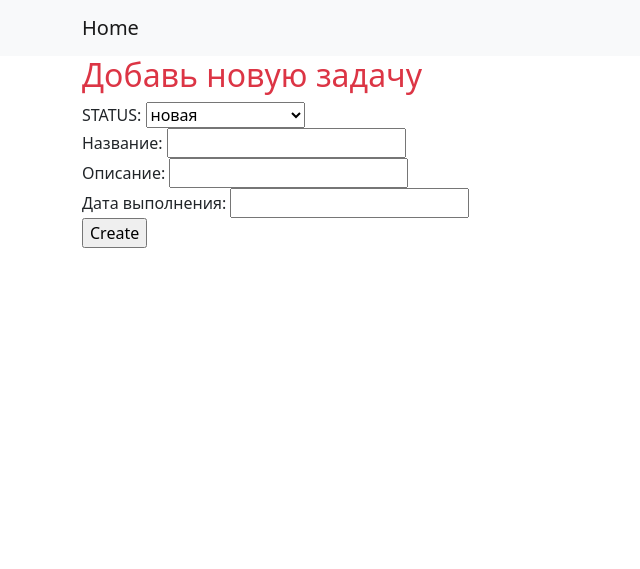
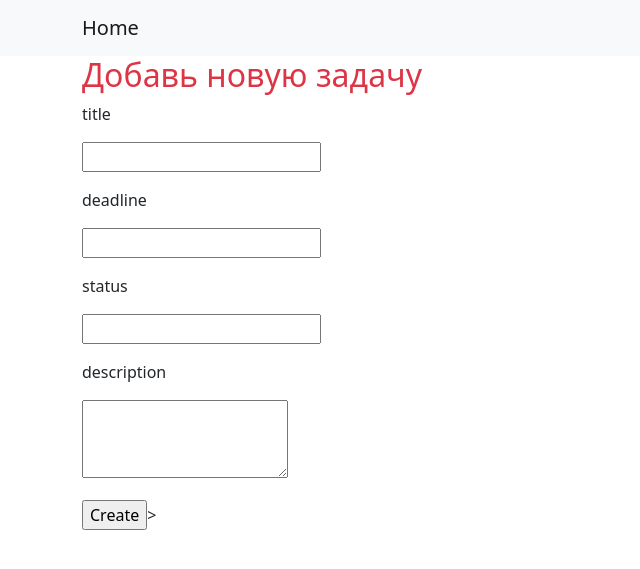
Before and after one commit to alina199826/my_to_do_list, a Django app: page /task/add/ in a window 1280 px wide. Shown: the top 569 px of the page, without its empty margins (0-640 px from the left). Run offline with Django 4.2, Linux system fonts and the light colour scheme.

Commit message:
реализовала формы из джанго, добавила их в "добавления" и "редактирования"

```diff
--- /dev/null
+++ b/source/webapp/forms.py
@@ -0,0 +1,9 @@
+from django import forms
+from django.forms import widgets
+
+
+class TaskForm(forms.Form):
+    title = forms.CharField(max_length=50, required=True, label='title')
+    deadline = forms.CharField(max_length=50, required=True, label='deadline')
+    status = forms.CharField(max_length=20, required=True, label='status')
+    description = forms.CharField(max_length=3000, required=True, label='description', widget=widgets.Textarea(attrs={"cols": 20, 'rows': 3}))
--- a/source/webapp/templates/partial/form.html
+++ b/source/webapp/templates/partial/form.html
@@ -1,19 +1,17 @@
-  {% csrf_token %}
-           <label>STATUS:</label>
-            <select name="status">
-                {% for value, status in statuses %}
-                    <option value="{{ value }}">{{ status }}</option>
-                {% endfor %}
-            </select>
-            <br>
-            <label>Название: </label>
-             <input type="text" name="title" value="{{ task.title }}"/>
-            <br>
-             <label>Описание: </label>
-             <input type="text" name="description" value="{{ task.description }}"/>
-            <br>
-            <label>Дата выполнения: </label>
-            <input type="text" name="deadline" value="{{ task.deadline }}"/>
-            <br>
+{% csrf_token %}
 
-<input type="submit" value="{{ button_text }}">
+{% for error in form.non_field_errors %}
+    <p class="text-danger">{{ error }}</p>
+{% endfor %}
+
+{% for field in form %}
+    <p><label for="{{ field.id_for_label }}">{{ field.label }}</label></p>
+    {% for error in field.errors %}
+        <p class="text-danger">{{ error }}</p>
+    {% endfor %}
+    <p>{{ field }}</p>
+{% endfor %}
+
+
+
+<input type="submit" value="{{ button_text }}"/>>
--- a/source/webapp/views.py
+++ b/source/webapp/views.py
@@ -1,5 +1,6 @@
 from django.shortcuts import render, redirect, get_object_or_404
 from webapp.models import Task, STATUS
+from webapp.forms import TaskForm
 
 
 def index_views(request):
@@ -15,26 +16,43 @@ def task_view(request, pk):
 
 def create_task(request):
     if request.method == "GET":
-        return render(request, "create.html", {'statuses': STATUS})
+        form = TaskForm()
+        return render(request, "create.html", {'form': form})
     elif request.method == "POST":
-        title = request.POST.get('title')
-        description = request.POST.get('description')
-        status = request.POST.get('status')
-        deadline = request.POST.get('deadline')
-        new_task = Task.objects.create(title=title, description=description,  status=status, deadline=deadline)
-        return redirect('view', pk=new_task.pk)
+        form = TaskForm(data=request.POST)
+        if form.is_valid():
+            new_task = Task.objects.create(
+                title=form.cleaned_data['title'],
+                description=form.cleaned_data['description'],
+                deadline=form.cleaned_data['deadline'],
+                status=form.cleaned_data['status']
+            )
+            return redirect('view', pk=new_task.pk)
+        else:
+            return render(request, "create.html", {'form': form})
 
 def task_update(request, pk):
     task = get_object_or_404(Task, pk=pk)
     if request.method == 'GET':
-        return render(request, 'task_update.html', {'task': task})
+        form = TaskForm(initial={
+            'title': task.title,
+            'description': task.description,
+            'deadline': task.deadline,
+            'status': task.status,
+        })
+        return render(request, 'task_update.html', {'form': form})
     elif request.method == "POST":
-        task.title = request.POST.get('title')
-        task.description = request.POST.get('description')
-        task.status = request.POST.get('status')
-        task.deadline = request.POST.get('deadline')
-        task.save()
-        return redirect('view', pk=task.pk)
+        form = TaskForm(data=request.POST)
+        if form.is_valid():
+            task.title = form.cleaned_data.get('title')
+            task.deadline = form.cleaned_data.get('deadline')
+            task.description = form.cleaned_data.get('description')
+            task.status = form.cleaned_data.get('status')
+            task.save()
+            return redirect('view', pk=task.pk)
+        else:
+            return render(request, 'task_update.html', {'form': form})
+
 
 def task_delete(request, pk):
     task = get_object_or_404(Task, pk=pk)
```
Also changed, not shown: source/webapp/models.py (+4 -7 lines), source/webapp/templates/task_update.html (added, +15 -0 lines), source/webapp/migrations/0004_alter_task_deadline_alter_task_description_and_more.py (added).
